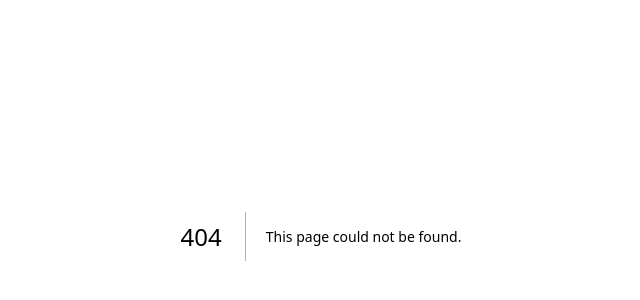
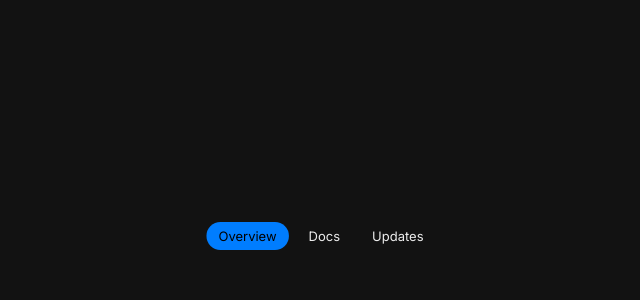
Before and after one commit to hiyankey/animations, a Next.js app: page /tabs-transition in a window 1280 px wide. Before the commit this address had no page. Shown: the part 164-464 px from the top of the page, without its empty margins (319-959 px from the left). Built offline with nearby package versions, Linux system fonts and the light colour scheme.

Commit message:
Tabs transition

```diff
--- /dev/null
+++ b/app/(demos)/tabs-transition/page.tsx
@@ -0,0 +1,62 @@
+"use client";
+
+import { useEffect, useRef, useState } from "react";
+
+const TABS = ["Overview", "Docs", "Updates"];
+export default function Page() {
+  const [activeTab, setActiveTab] = useState("Product");
+  const activeTabElementRef = useRef<HTMLButtonElement>(null);
+  const containerRef = useRef<HTMLDivElement>(null);
+
+  useEffect(() => {
+    const container = containerRef.current;
+    if (activeTab && container) {
+      const activeTabElement = activeTabElementRef.current;
+      if (activeTabElement) {
+        const { offsetWidth, offsetLeft } = activeTabElement;
+        const clipLeft = offsetLeft;
+        const clipRight = offsetLeft + offsetWidth;
+
+        container.style.clipPath = `inset(0 ${Number(100 - (clipRight / container.offsetWidth) * 100).toFixed(0)}% 0 ${Number((clipLeft / container.offsetWidth) * 100).toFixed(0)}%  round 9999px)`;
+      }
+    }
+  }, [activeTab]);
+
+  return (
+    <div className="min-h-dvh flex-center">
+      <div className="aspect-2/1 w-240 flex-center rounded-24 bg-demo-bg">
+        <div className="grid-stack relative">
+          <ul className="flex gap-2">
+            {Array.from(TABS, (tab) => (
+              <li key={tab}>
+                <button
+                  className="h-7 flex-center rounded-full px-3 text-13 leading-16"
+                  onClick={() => setActiveTab(tab)}
+                  ref={activeTab === tab ? activeTabElementRef : null}
+                  type="button"
+                >
+                  {tab}
+                </button>
+              </li>
+            ))}
+          </ul>
+          <div
+            className="absolute inset-0 bg-blue transition-[clip-path] duration-300 ease-swift [clip-path:inset(0_64%_0_0_round_9999px)]"
+            ref={containerRef}
+          >
+            <ul className="flex gap-2">
+              {Array.from(TABS, (title) => (
+                <li
+                  className="h-7 flex-center rounded-full px-3 text-13 text-white leading-16 dark:text-black"
+                  key={title}
+                >
+                  {title}
+                </li>
+              ))}
+            </ul>
+          </div>
+        </div>
+      </div>
+    </div>
+  );
+}
```
